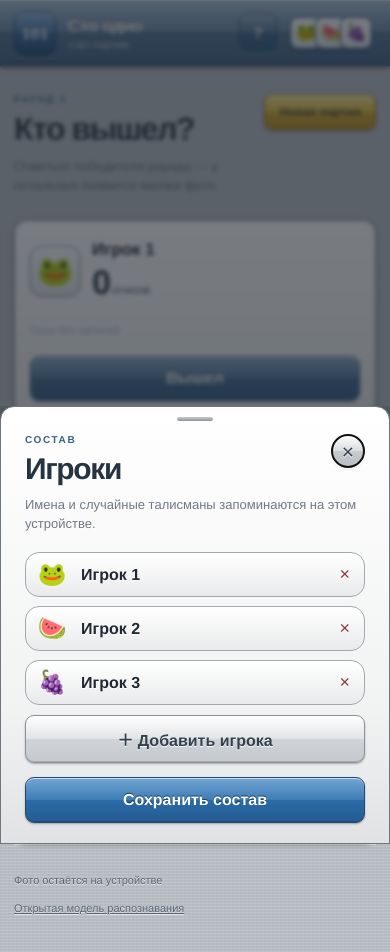
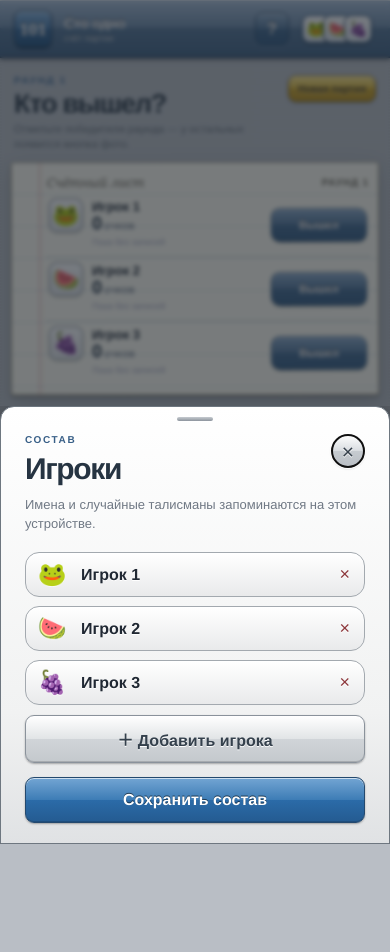
Before and after one commit to sunify/101, a plain HTML site: page dist/index.html in a window 390 px wide. After the commit the page ends 844 px from the top, so only its background shows below. Drawn offline with Linux system fonts and the light colour scheme.

Commit message:
Update Site source

```diff
--- a/dist/app.js
+++ b/dist/app.js
@@ -57,6 +57,7 @@ function render() {
   const roundNumber = game.rounds.length + 1;
   const winner = players.find(player => player.id === game.current.winnerId);
   $("#roundLabel").textContent = `Раунд ${roundNumber}`;
+  $("#sheetRoundLabel").textContent = `Раунд ${roundNumber}`;
   $("#gameTitle").textContent = winner ? `${winner.name} вышел${winner.name.endsWith("а") ? "а" : ""}` : "Кто вышел?";
   $("#gameHint").textContent = winner ? "Теперь сфотографируйте оставшиеся карты каждого игрока." : "Отметьте победителя раунда — у остальных появится кнопка фото.";
   els.playersButton.innerHTML = players.slice(0,4).map(player => `<span>${player.emoji}</span>`).join("");
@@ -76,9 +77,9 @@ function render() {
         const winnerScore = Number(game.current.scores[player.id]) || 0;
         action = `<div class="winner-actions"><div class="winner-label"><span>✓</span> Вышел${winnerScore ? ` · ${winnerScore}` : ""}</div><button class="queen-exit${winnerScore === -20 ? " selected" : ""}" data-winner-score="-20" data-player="${player.id}" type="button" aria-label="Вышел с дамы, минус 20">−20</button><button class="queen-exit${winnerScore === -40 ? " selected" : ""}" data-winner-score="-40" data-player="${player.id}" type="button" aria-label="Вышел с пиковой дамы, минус 40">−40</button></div>`;
       }
-      else if (processingPlayerId === player.id) action = `<button class="player-action photo-button" disabled>Распознаю фото…</button>`;
+      else if (processingPlayerId === player.id) action = `<button class="player-action photo-button" disabled>Считаю…</button>`;
       else if (hasScore) action = `<div class="round-score"><strong>+${game.current.scores[player.id]} очков</strong><button data-photo="${player.id}" type="button">Исправить</button></div>`;
-      else action = `<button class="player-action photo-button" data-photo="${player.id}" type="button">Прикрепить фото карт</button>`;
+      else action = `<button class="player-action photo-button" data-photo="${player.id}" type="button">Фото карт</button>`;
     }
     card.innerHTML = `<div class="player-top"><span class="player-emoji">${player.emoji}</span><div class="player-identity"><strong>${escapeHtml(player.name)}</strong><small><span class="total-score">${total}</span><span class="score-label">очков</span></small></div></div><div class="recent-scores">${recent}</div>${action}`;
     els.playersGrid.append(card);
--- a/dist/index.html
+++ b/dist/index.html
@@ -20,9 +20,12 @@
           <div><span class="eyebrow" id="roundLabel">Раунд 1</span><h1 id="gameTitle">Кто вышел?</h1><p id="gameHint">Отметьте победителя раунда — у остальных появится кнопка фото.</p></div>
           <button class="quiet-button" id="newGameButton" type="button">Новая партия</button>
         </section>
-        <section class="leader-card" id="leaderCard" hidden><span class="leader-emoji" id="leaderEmoji"></span><span><small>Сейчас впереди</small><strong id="leaderName"></strong></span><b id="leaderScore"></b></section>
-        <section class="players-grid" id="playersGrid" aria-live="polite"></section>
-        <section class="round-ready" id="roundReady" hidden><div><span>✓</span><strong>Раунд посчитан</strong><small>Все очки записаны в историю</small></div><button class="primary-button" id="nextRoundButton" type="button">Следующий раунд <span>→</span></button></section>
+        <section class="score-sheet">
+          <div class="sheet-caption"><span>Счётный лист</span><small id="sheetRoundLabel">101</small></div>
+          <section class="leader-card" id="leaderCard" hidden><span class="leader-emoji" id="leaderEmoji"></span><span><small>Сейчас впереди</small><strong id="leaderName"></strong></span><b id="leaderScore"></b></section>
+          <section class="players-grid" id="playersGrid" aria-live="polite"></section>
+          <section class="round-ready" id="roundReady" hidden><div><span>✓</span><strong>Раунд посчитан</strong><small>Все очки записаны в историю</small></div><button class="primary-button" id="nextRoundButton" type="button">Следующий раунд <span>→</span></button></section>
+        </section>
         <section class="history-section" id="historySection" hidden>
           <div class="section-title"><div><span class="eyebrow">Партия</span><h2>История очков</h2></div><button class="text-button" id="toggleHistoryButton" type="button" aria-expanded="true">Свернуть</button></div>
           <div class="history-wrap" id="historyWrap"><table id="historyTable"></table></div>
--- a/dist/ios6.css
+++ b/dist/ios6.css
@@ -196,3 +196,102 @@ dialog::backdrop { background: rgba(23,30,38,.58); backdrop-filter: blur(2px); }
   .winner-actions { grid-template-columns: 1fr 54px 54px; }
   .queen-exit { min-width: 0; padding: 0 5px; }
 }
+
+/* Compact score sheet */
+.game-head { padding: 24px 0 14px; }
+.game-head h1 { font-size: clamp(30px, 4.5vw, 42px); }
+.game-head p { margin-top: 6px; font-size: 14px; }
+.score-sheet {
+  position: relative; max-width: 760px; margin: 0 auto 22px; padding: 16px 18px 16px 48px;
+  border: 1px solid #b3a98f; border-radius: 3px;
+  background-color: #fffdf3;
+  background-image: repeating-linear-gradient(to bottom, transparent 0, transparent 31px, rgba(94,147,190,.22) 31px, rgba(94,147,190,.22) 32px);
+  box-shadow: 0 2px 3px rgba(0,0,0,.28), 0 8px 22px rgba(38,43,49,.18), inset 0 1px #fff;
+  transform: rotate(-.08deg);
+}
+.score-sheet::before {
+  content: ""; position: absolute; top: 0; bottom: 0; left: 35px; width: 1px;
+  background: rgba(205,91,91,.42); box-shadow: 3px 0 rgba(205,91,91,.12);
+}
+.sheet-caption { display: flex; align-items: center; justify-content: space-between; height: 26px; margin-bottom: 5px; color: #706a5b; font: italic 15px/1.2 Georgia, serif; }
+.sheet-caption small { font: 700 10px/1 "Helvetica Neue",sans-serif; letter-spacing: .08em; text-transform: uppercase; }
+.score-sheet .leader-card {
+  margin: 3px 0 7px; padding: 7px 10px; border-radius: 7px; box-shadow: inset 0 1px rgba(255,255,255,.65), 0 1px 2px rgba(0,0,0,.2);
+}
+.score-sheet .leader-emoji { width: 34px; height: 34px; font-size: 21px; }
+.score-sheet .leader-card > b { font-size: 20px; }
+.players-grid { display: block; }
+.player-card {
+  display: grid; grid-template-columns: minmax(0,1fr) auto; grid-template-rows: auto auto;
+  grid-template-areas: "person action" "history action"; align-items: center; column-gap: 12px;
+  min-height: 64px; padding: 7px 4px; border: 0; border-bottom: 1px dashed rgba(81,103,125,.42); border-radius: 0;
+  background: transparent; box-shadow: none;
+}
+.player-card:last-child { border-bottom: 0; }
+.player-card::before { display: none; }
+.player-card.winner { border-color: rgba(71,121,79,.48); background: linear-gradient(90deg, rgba(207,235,210,.58), rgba(207,235,210,.08)); box-shadow: none; }
+.player-top { grid-area: person; gap: 9px; }
+.player-emoji { width: 38px; height: 38px; border-radius: 8px; font-size: 23px; }
+.player-identity strong { font-size: 15px; }
+.player-identity small { display: flex; align-items: baseline; margin-top: 0; }
+.total-score { font-size: 21px; line-height: 1; }
+.score-label { font-size: 8px; }
+.recent-scores { grid-area: history; min-height: 17px; height: 17px; margin: 2px 0 0 47px; gap: 4px; }
+.score-chip { min-width: 20px; height: 17px; padding: 0 5px; border-radius: 5px; font-size: 9px; }
+.no-history { font-size: 9px; line-height: 17px; }
+.player-card > .player-action, .player-card > .winner-actions, .player-card > .round-score { grid-area: action; align-self: center; }
+.player-action { width: 112px; min-height: 36px; padding: 0 10px; font-size: 12px; }
+.photo-button::before { margin-right: 5px; }
+.winner-actions { grid-template-columns: 82px 46px 46px; gap: 5px; }
+.winner-label { min-height: 36px; padding: 0 6px; font-size: 12px; }
+.winner-label span { width: 18px; height: 18px; font-size: 10px; }
+.queen-exit { min-width: 46px; min-height: 36px; padding: 0 4px; font-size: 12px; }
+.round-score { width: 120px; min-height: 36px; padding: 0 7px 0 10px; }
+.round-score strong { font-size: 12px; }
+.round-score button { font-size: 9px; }
+.score-sheet .round-ready { margin-top: 9px; padding: 10px; border-radius: 8px; }
+.score-sheet .round-ready > div { grid-template-columns: 28px auto; column-gap: 8px; }
+.score-sheet .round-ready > div > span { width: 28px; height: 28px; }
+.score-sheet .round-ready strong { font-size: 13px; }
+.score-sheet .round-ready small { font-size: 9px; }
+.score-sheet .round-ready .primary-button { padding: 9px 12px; font-size: 11px; }
+
+@media (max-width: 650px) {
+  .topbar { height: 58px; }
+  .brand-mark { width: 38px; height: 38px; border-radius: 8px; }
+  .brand b { font-size: 14px; }
+  .brand small { font-size: 9px; }
+  .icon-button { width: 34px; height: 34px; }
+  .avatar-stack span { width: 28px; height: 28px; font-size: 15px; }
+  .game-head { padding: 17px 0 11px; }
+  .game-head h1 { margin-top: 4px; font-size: 27px; }
+  .game-head p { max-width: 270px; margin-top: 4px; font-size: 11px; line-height: 1.3; }
+  .quiet-button { padding: 7px 9px; font-size: 10px; }
+  .score-sheet { margin: 0 -3px 16px; padding: 10px 9px 10px 35px; }
+  .score-sheet::before { left: 27px; }
+  .sheet-caption { height: 20px; margin: 0; font-size: 13px; }
+  .score-sheet .leader-card { margin-bottom: 4px; padding: 5px 8px; }
+  .score-sheet .leader-emoji { width: 30px; height: 30px; font-size: 19px; }
+  .player-card { min-height: 57px; padding: 5px 2px; column-gap: 7px; }
+  .player-emoji { width: 34px; height: 34px; font-size: 21px; }
+  .player-identity strong { font-size: 13px; }
+  .total-score { font-size: 18px; }
+  .recent-scores { margin-left: 43px; }
+  .recent-scores .score-chip:nth-of-type(n+4) { display: none; }
+  .player-action { width: 96px; min-height: 34px; font-size: 11px; }
+  .winner-actions { grid-template-columns: 67px 42px 42px; gap: 4px; }
+  .winner-label { min-height: 34px; padding: 0 4px; font-size: 11px; }
+  .winner-label span { display: none; }
+  .queen-exit { min-width: 42px; min-height: 34px; }
+  .history-section { margin-top: 32px; }
+}
+
+@media (max-width: 370px) {
+  .game-head h1 { font-size: 25px; }
+  .player-card { column-gap: 4px; }
+  .player-emoji { width: 31px; height: 31px; }
+  .player-action { width: 88px; padding: 0 5px; }
+  .winner-actions { grid-template-columns: 58px 38px 38px; }
+  .winner-label { font-size: 10px; }
+  .queen-exit { min-width: 38px; font-size: 11px; }
+}
```
